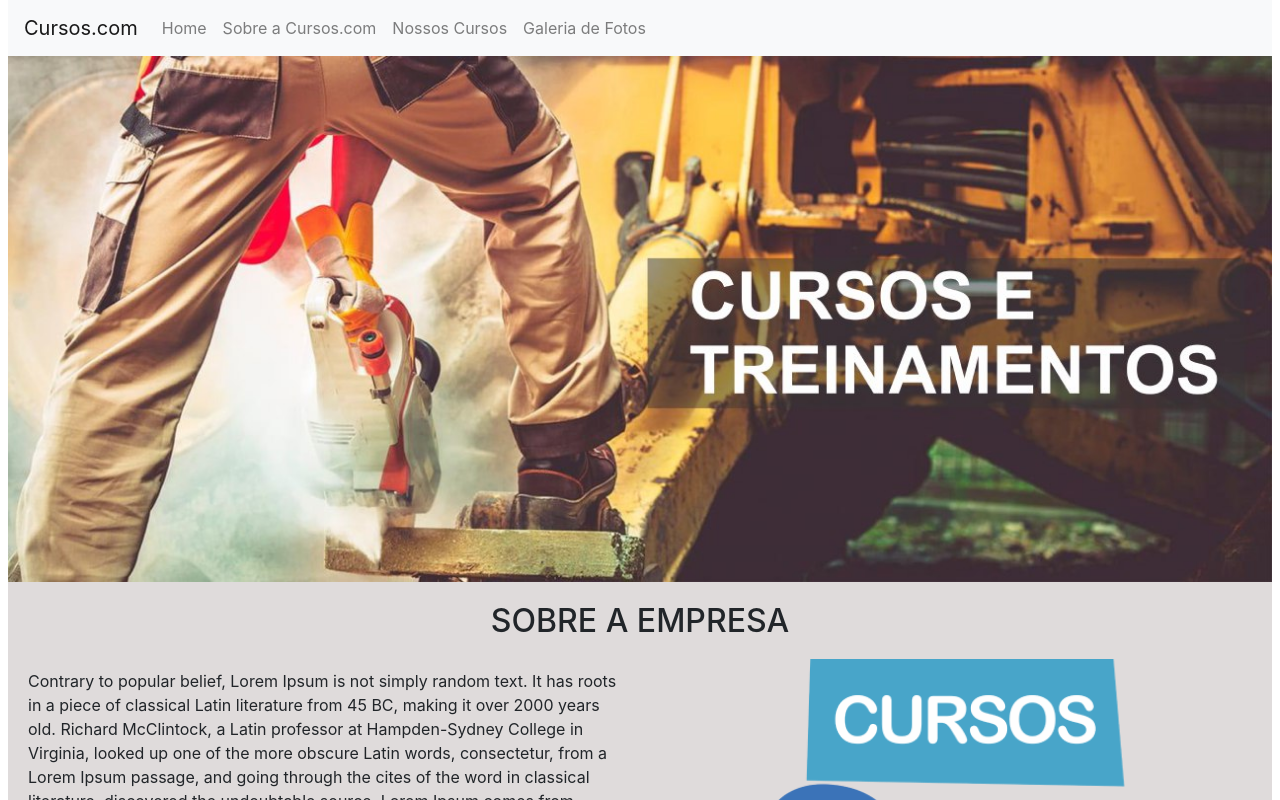
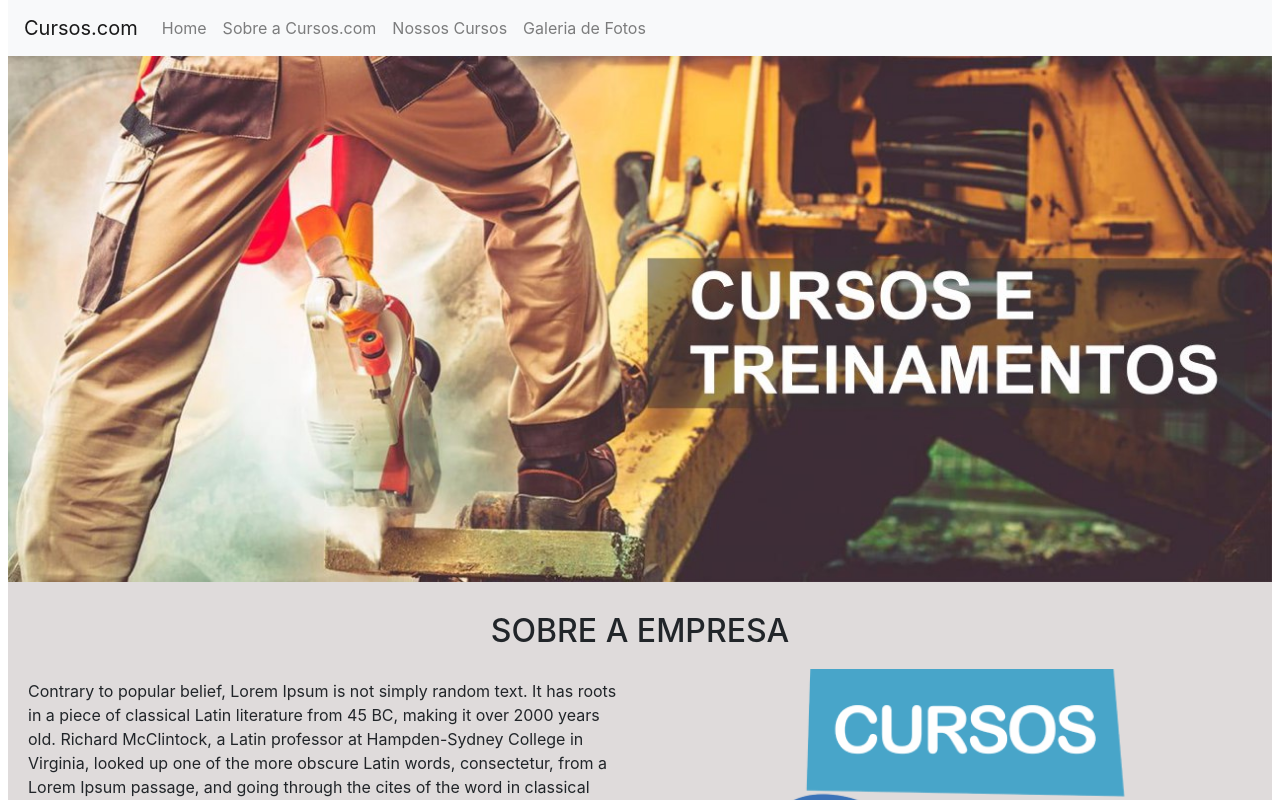
Before and after one commit to inovaprog/cursos_itabira, a Next.js app: page / in a window 1280 px wide. Shown: the top 800 px of the page. Built offline with nearby package versions, Linux system fonts and the light colour scheme.

Commit message:
padding title

```diff
--- a/styles/Home.module.css
+++ b/styles/Home.module.css
@@ -19,7 +19,8 @@
 
 .cursosTitle{
   padding: 30;
-  padding-top: 20px;
+  padding-top: 30px;
+
   display: flex;
   flex-direction: column;
   align-items: center;
```
